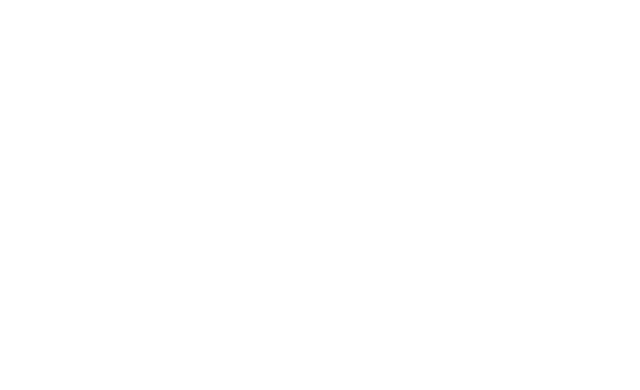
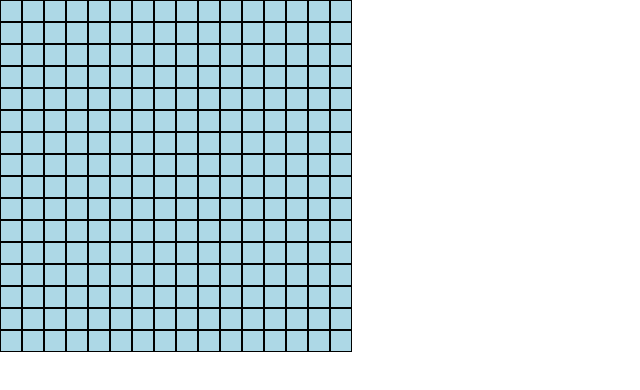
Before and after one commit to anuragv668/etch-a-sketch, a plain HTML site: page index.html in a window 1280 px wide. Shown: the whole page, without its empty margins (0-640 px from the left). Drawn offline with Linux system fonts and the light colour scheme.

Commit message:
create grid of squares

```diff
--- a/script.js
+++ b/script.js
@@ -2,7 +2,16 @@ const body = document.querySelector('body');
 const container = document.createElement('div');
 container.classList.add('container');
 
-
+for (let i = 0; i < 16; i++ ) {
+  let row = document.createElement('div')
+  row.classList.add('row');
+  for (let j = 0; j < 16; j++) {
+    let square = document.createElement('div');
+    square.classList.add('square');
+    row.appendChild(square);
+  }
+  container.appendChild(row);
+}
 
 
 body.insertBefore(container, body.firstChild);
--- a/style.css
+++ b/style.css
@@ -6,5 +6,14 @@
 
   .container {
     display: flex;
-
   }
+  .row {
+    display: flex;
+    flex-direction: column;
+  }
+  .square {
+    height: 20px;
+    width: 20px;
+    background-color: lightblue;
+    border: 1px solid #000;
+  }
```
